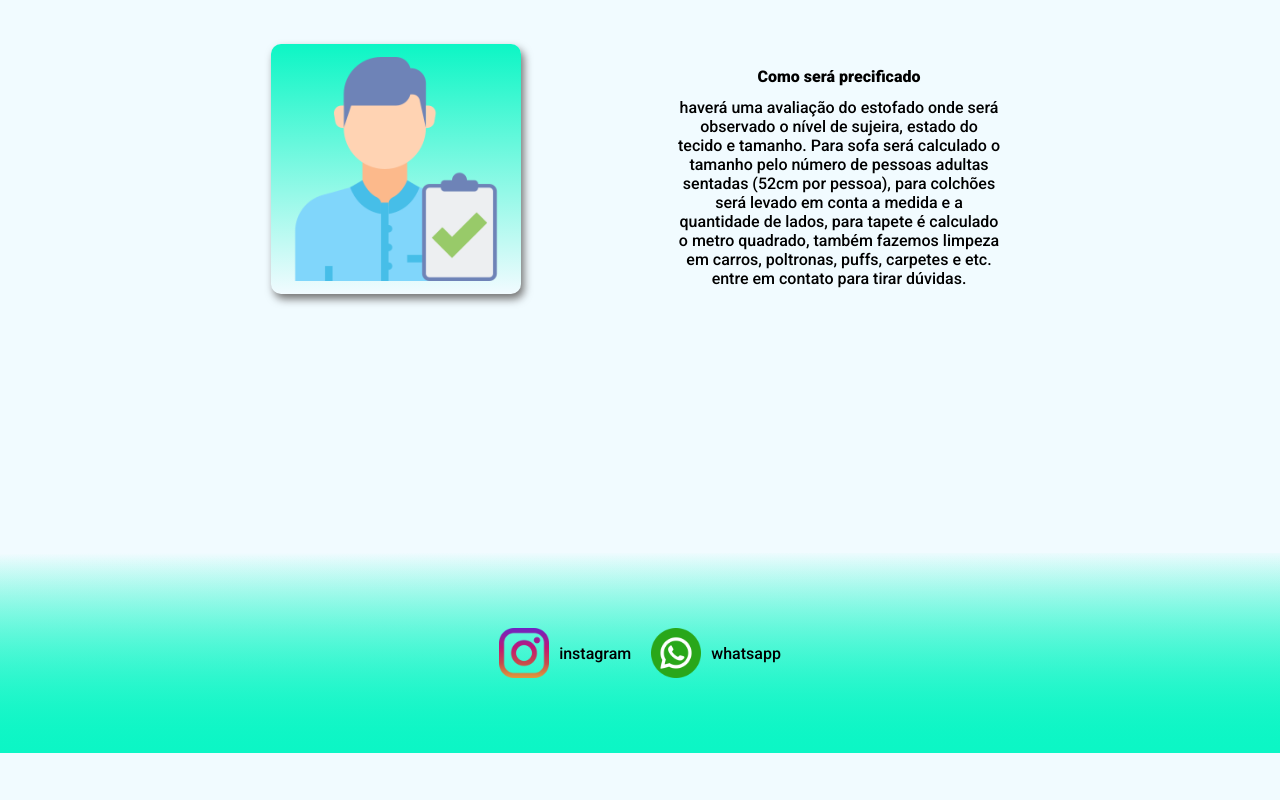
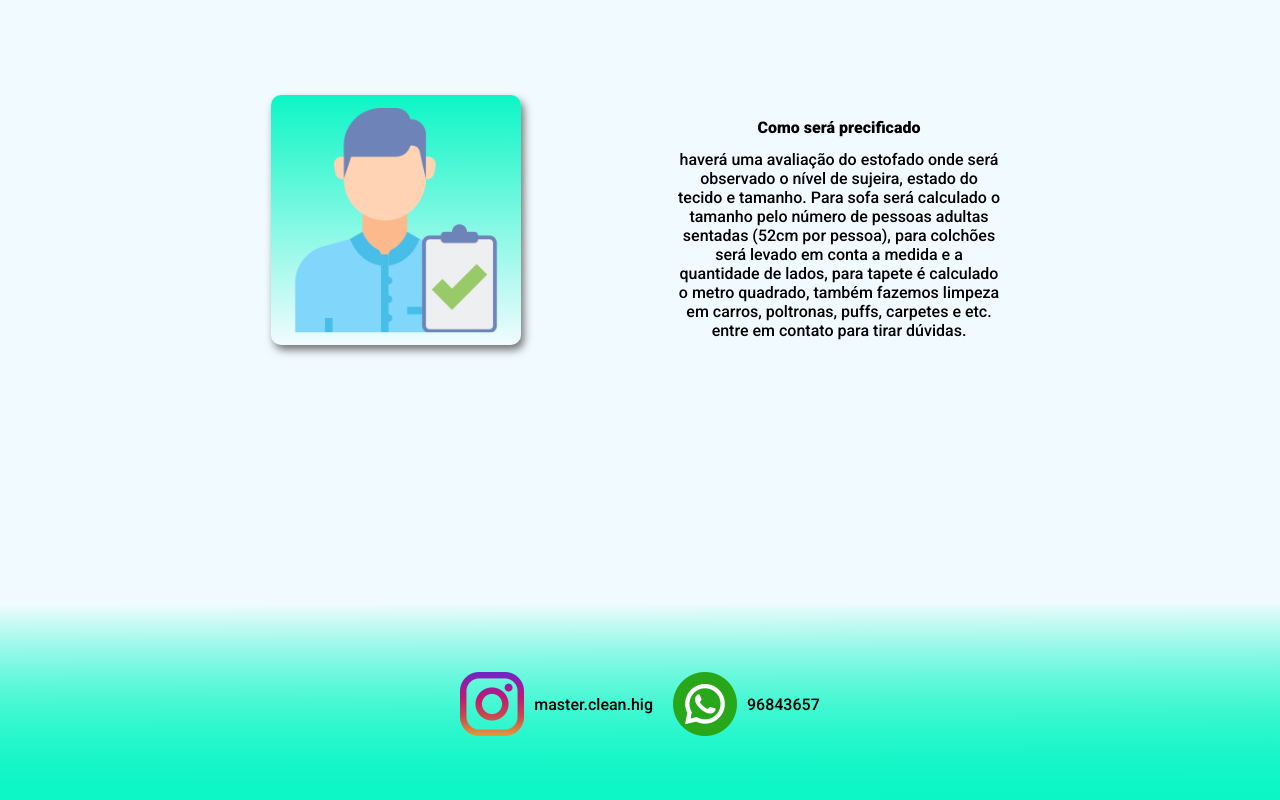
Before and after one commit to paulo011/SiteMasterClean, a plain HTML site: page index.html in a window 1280 px wide. Shown: the part 1648-2448 px from the top of the page. Before the commit the page ends 2401 px from the top, so only its background shows below. Drawn offline with Linux system fonts and the light colour scheme.

Commit message:
algumas pequenas alterações

```diff
--- a/index.html
+++ b/index.html
@@ -23,7 +23,7 @@
     <div class="main">
 
         <div class="video">
-            <div><p class="video-text"> Veja como removemos toda sujeira</p></div>
+            <div><p class="video-text">Veja como removemos toda sujeira</p></div>
             <iframe  src="https://www.youtube.com/embed/DZ4foxBM_Xw" title="YouTube video player" frameborder="0" allow="accelerometer; autoplay; clipboard-write; encrypted-media; gyroscope; picture-in-picture" allowfullscreen></iframe>
         </div>
 
@@ -34,7 +34,7 @@
             <div class="textdiv">
                 <p class="titulo-do-conteudo"><strong>Como entrar em contato </strong></p>
                 <p class="text-contato">Você pode entrar em contato com nossa equipe pelas redes sociais instagram e whatsapp.</p>
-                <a href="https://api.whatsapp.com/send?phone=558181051987&text=sua%20mensage"><button class="botao-entrar-em-contato" >ENTRAR EM CONTATO PELO WHATSAPP</button></a>
+                <a href="https://api.whatsapp.com/send?phone=558196843657&text=sua%20mensage"><button class="botao-entrar-em-contato" >ENTRAR EM CONTATO PELO WHATSAPP</button></a>
             </div>
         </div>
 
@@ -64,12 +64,12 @@
 
         <div class="footer">
             <div class="instagram">
-                <img src="/img/003-instagram.png" alt="instagram">
-                <p>instagram</p>
+                <img src="/img/003-instagram.png" alt="master.clean.hig">
+                <p>master.clean.hig</p>
             </div>
             <div class="whatsapp">
-                <img src="/img/004-whatsapp.png" alt="whatsapp">
-                <p>whatsapp</p>
+                <img src="/img/004-whatsapp.png" alt="9684-3657">
+                <p>96843657</p>
             </div>
         </div>
 
--- a/style.css
+++ b/style.css
@@ -16,6 +16,7 @@
     height: min(18vw, 90px);
     display: flex;
     justify-content: center;
+
 }
 
 
@@ -116,6 +117,7 @@
     font-style: normal;
     text-align: center;
 
+    box-shadow: 3px 5px 8px rgb(116, 116, 116);
 }
 
 
@@ -142,17 +144,25 @@ h1{
     height:auto;
 
     display: flex;
+
     flex-direction: column;
     justify-content: center;
     align-items: center;
 
     margin-bottom: 2vw;
 
+
+
+
 }
 
 .video iframe{
     width: min(640px, 90vw);
     height: min(360px, 60vw);
+    padding: 1vw;
+    margin: 1vw;
+    border-radius: 2px;
+
 
     box-shadow: 3px 5px 8px rgb(116, 116, 116);
 }
@@ -161,8 +171,12 @@ h1{
     width: 100%;
     height: auto;
     font-size: min(40px, 4vw);
-    padding: 1vw;
+    padding: 2vw;
     margin: 1vw;
+
+
+
+
 
 }
 
@@ -242,19 +256,20 @@ h1{
 
 .instagram img{
     width: 100%;
-    height: 50px;
+    height: max(30px, 5vw);
 
     background: none;
 }
 
 .whatsapp img{
     width: 100%;
-    height: 50px;
+    height: max(30px, 5vw);
 
      background: none;
 }
 
 .whatsapp p{
+
     background: none;
     margin-left: 10px;
 }
```
